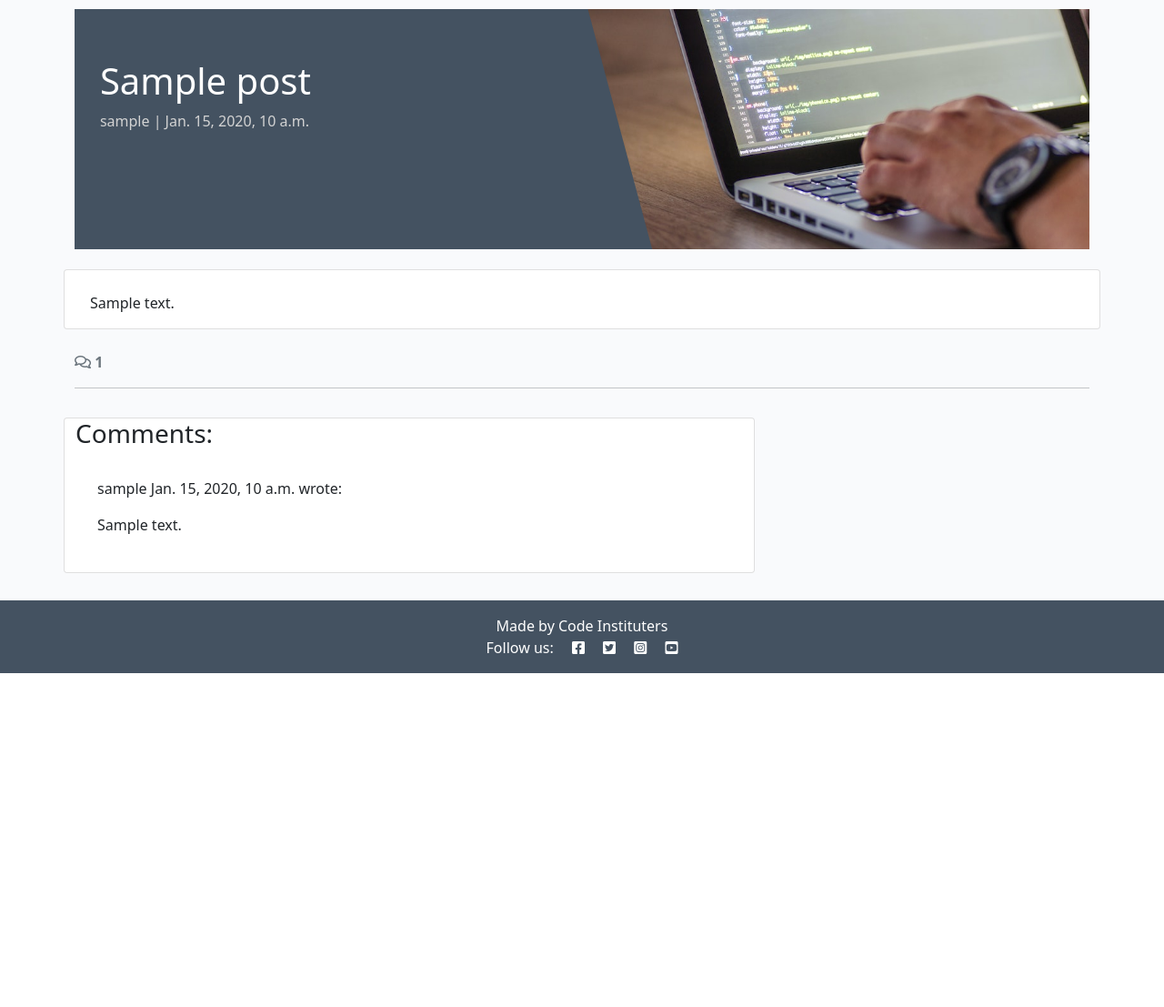
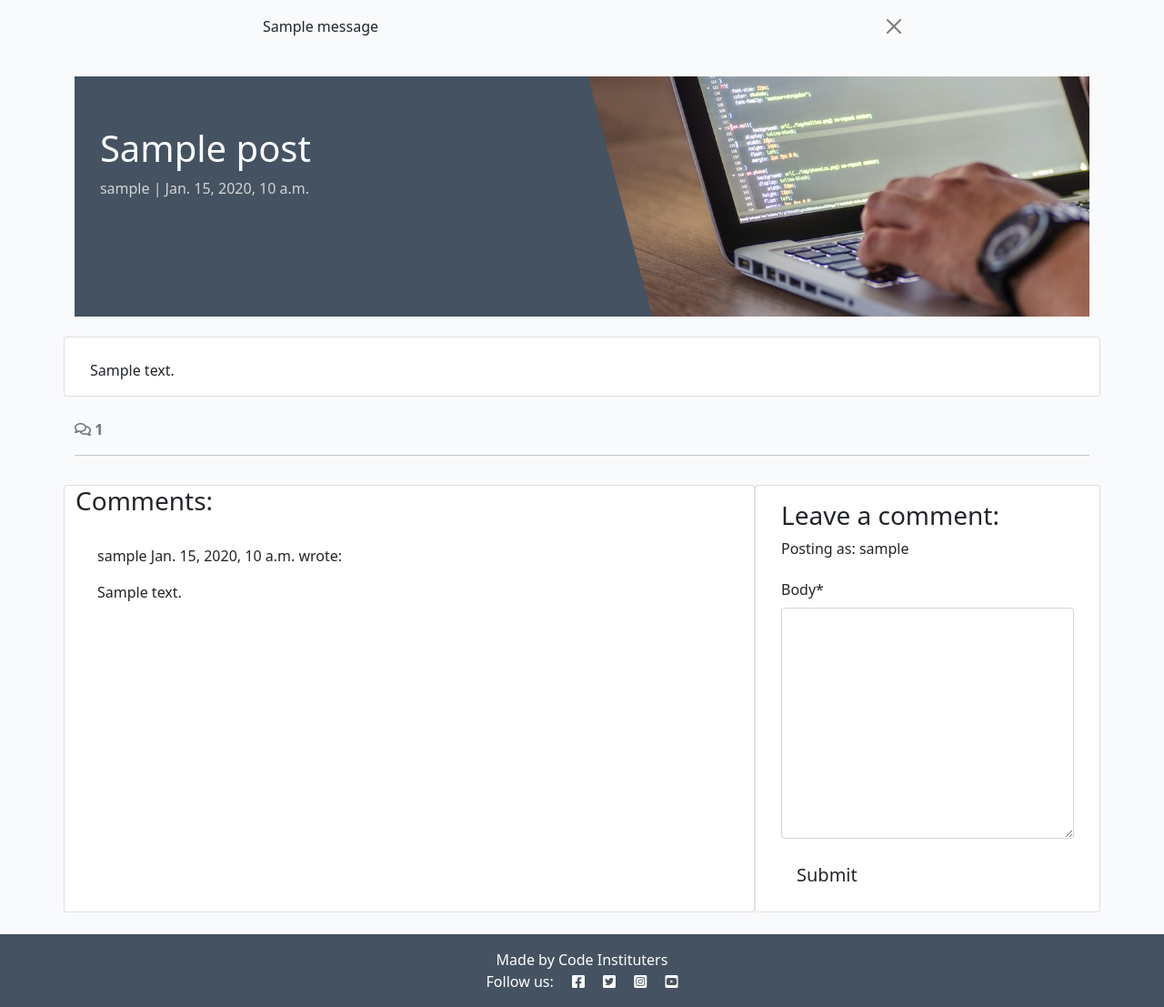
Before and after one commit to cmoynan/django-blog, a Django app: a page that uses templates/base.html in a window 1280 px wide. Shown: the part 60-1167 px from the top of the page at 91% size. Before the commit the page ends 800 px from the top, so only its background shows below. Run offline with Django 4.2, Linux system fonts and the light colour scheme; a user stored in the database is signed in; tables that the repository leaves empty hold one stand-in row (values such as "Sample post"); one stand-in notice (Sample message) is shown; some libraries are stand-ins or nearby versions.

Commit message:
added comments authentication

```diff
--- /dev/null
+++ b/blog/forms.py
@@ -0,0 +1,8 @@
+from .models import Comment
+from django import forms
+
+
+class CommentForm(forms.ModelForm):
+    class Meta:
+        model = Comment
+        fields = ('body',)
--- a/blog/templates/blog/post_detail.html
+++ b/blog/templates/blog/post_detail.html
@@ -1,5 +1,6 @@
 {% extends 'base.html' %} {% block content %}
 {% load static %}
+{% load crispy_forms_tags %}
 
 <div class="masthead">
     <div class="container">
@@ -73,6 +74,22 @@
                 {% endfor %}
             </div>
         </div>
+        <!-- Creating New Comments -->
+        <div class="col-md-4 card mb-4 mt-3">
+            <div class="card-body">
+                {% if user.is_authenticated %}
+                <h3>Leave a comment:</h3>
+                <p>Posting as: {{ user.username }}</p>
+                <form id="commentForm" method="post" style="margin-top: 1.3em;">
+                    {{ comment_form | crispy }}
+                    {% csrf_token %}
+                    <button id="submitButton" type="submit" class="btn btn-signup btn-lg">Submit</button>
+                </form>
+                {% else %}
+                <p>Log in to leave a comment</p>
+                {% endif %}
+            </div>
+        </div>
     </div>
 </div>
 
--- a/blog/views.py
+++ b/blog/views.py
@@ -1,6 +1,8 @@
 from django.shortcuts import render, get_object_or_404
 from django.views import generic
+from django.contrib import messages
 from .models import Post
+from .forms import CommentForm
 # Create your views here.
 
 class PostList(generic.ListView):
@@ -26,6 +28,18 @@
     post = get_object_or_404(queryset, slug=slug)
     comments = post.comments.all().order_by("-created_on")
     comment_count = post.comments.filter(approved=True).count()
+    comment_form = CommentForm()
+    if request.method == "POST":
+        comment_form = CommentForm(data=request.POST)
+    if comment_form.is_valid():
+        comment = comment_form.save(commit=False)
+        comment.author = request.user
+        comment.post = post
+        comment.save()
+        messages.add_message(
+        request, messages.SUCCESS,
+        'Comment submitted and awaiting approval'
+    )
 
     return render(
         request,
@@ -33,4 +47,5 @@
         {"post": post,
         "comments": comments,
         "comment_count": comment_count,
+        "comment_form": comment_form,
    } )
--- a/codestar/settings.py
+++ b/codestar/settings.py
@@ -49,6 +49,8 @@
     'allauth',
     'allauth.account',
     'allauth.socialaccount',
+    'crispy_forms',
+    'crispy_bootstrap5',
     'django_summernote',
     'blog',
     'about',
@@ -57,6 +59,9 @@
 SITE_ID = 1
 LOGIN_REDIRECT_URL = '/'
 LOGOUT_REDIRECT_URL = '/'
+
+CRISPY_ALLOWED_TEMPLATE_PACKS = "bootstrap5"
+CRISPY_TEMPLATE_PACK = "bootstrap5"
 
 MIDDLEWARE = [
     'django.middleware.security.SecurityMiddleware',
--- a/requirements.txt
+++ b/requirements.txt
@@ -1,7 +1,9 @@
 asgiref==3.8.1
+crispy-bootstrap5==0.7
 dj-database-url==0.5.0
 Django==4.2.13
 django-allauth==0.57.2
+django-crispy-forms==2.2
 django-summernote==0.8.20.0
 gunicorn==20.1.0
 oauthlib==3.2.2
--- a/templates/base.html
+++ b/templates/base.html
@@ -74,6 +74,21 @@
         </div>
     </nav>
 
+    <!-- displaying Django messages -->
+    <div class="container">
+        <div class="row">
+            <div class="col-md-8 offset-md-2">
+                {% for message in messages %}
+                <div class="alert {{ message.tags }} alert-dismissible
+          fade show" id="msg" role="alert">
+                    {{ message | safe }}
+                    <button type="button" class="btn-close" data-bs-dismiss="alert" aria-label="Close"></button>
+                </div>
+                {% endfor %}
+            </div>
+        </div>
+    </div>
+
     <main class="flex-shrink-0 main-bg">
 
         {% block content %}
```
Lines whose indentation alone changed are shown as unchanged.
